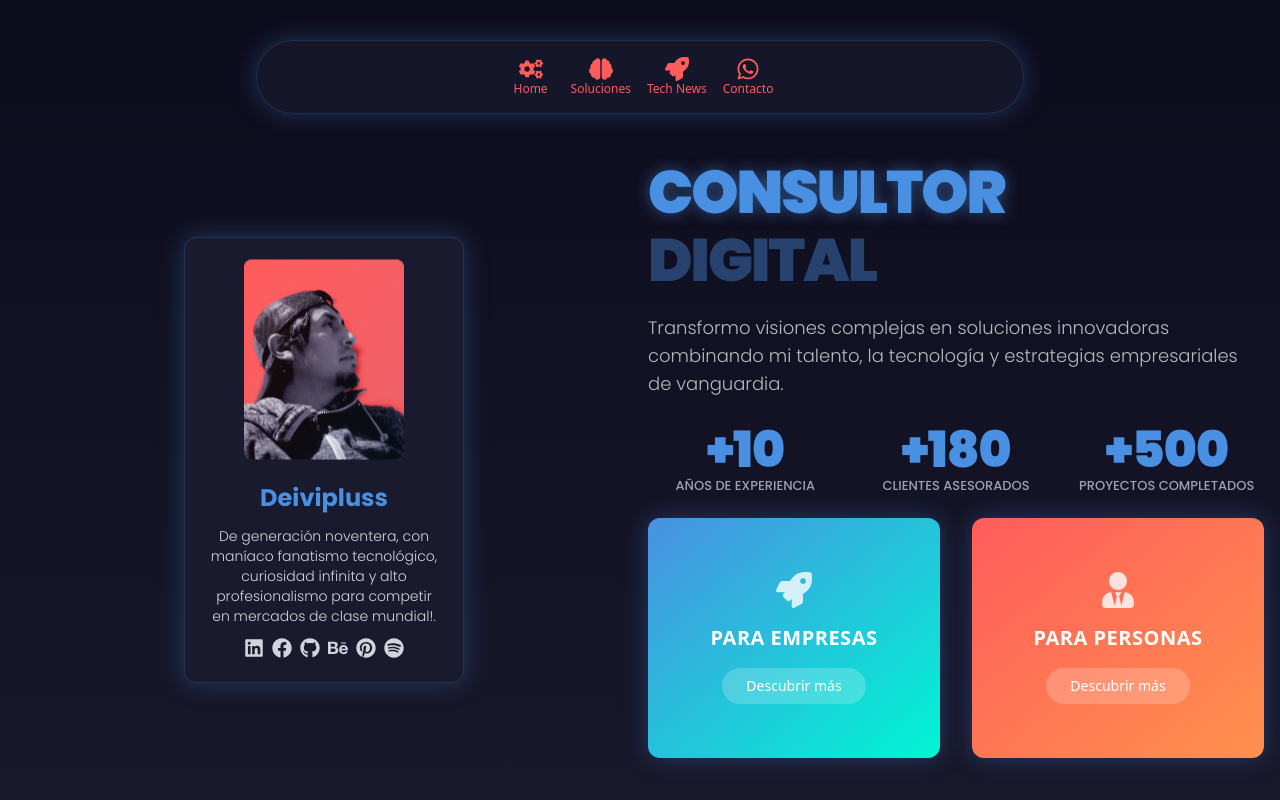
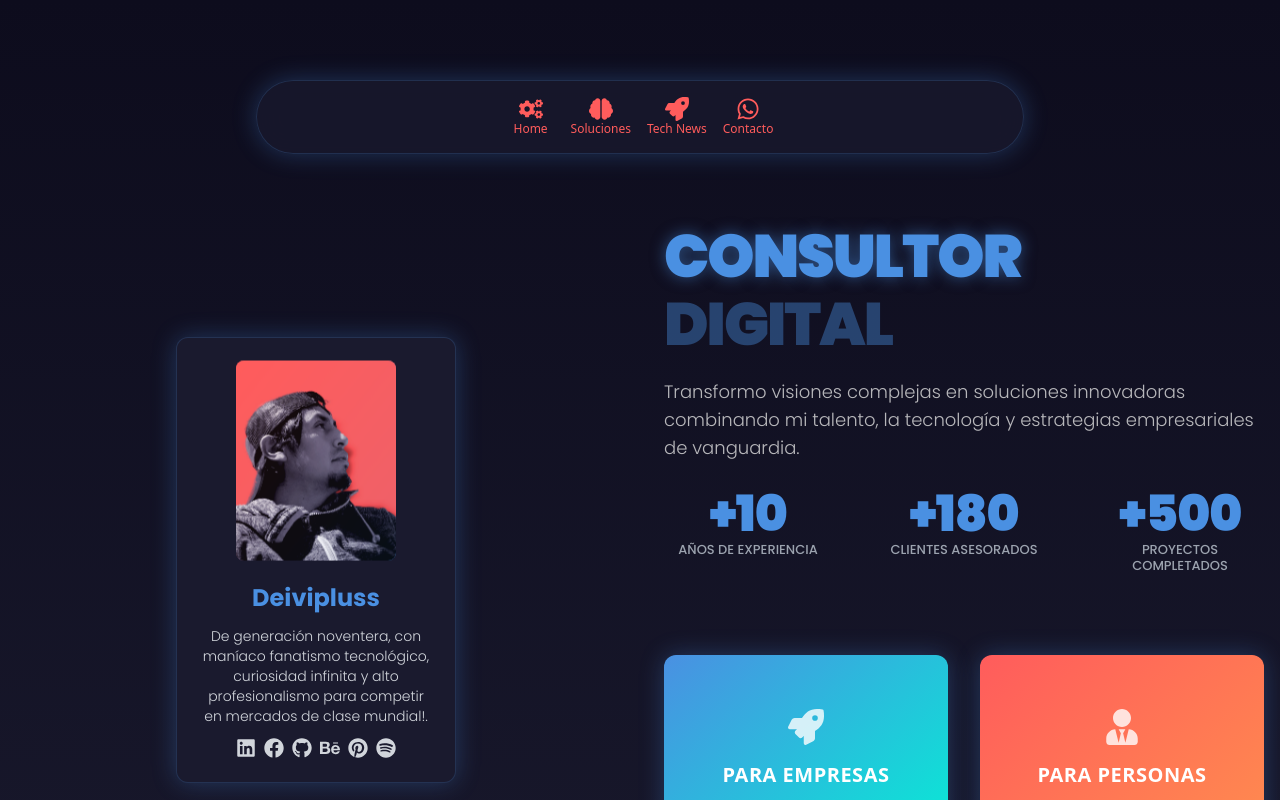
Before and after one commit to deivipluss/landing, a Next.js app: page / in a window 1280 px wide. Shown: the top 800 px of the page. Built offline with nearby package versions, Linux system fonts and the light colour scheme.

Commit message:
responsividadipadfix6

```diff
--- a/app/page.tsx
+++ b/app/page.tsx
@@ -112,7 +112,7 @@ const ProfessionalInfo: React.FC<{ className?: string }> = ({ className }) => (
     <p className="text-[#E1E1E1] opacity-80 text-sm sm:text-base md:text-lg text-center lg:text-left px-4 md:px-0 -mt-2 font-poppins font-light">
       Transformo visiones complejas en soluciones innovadoras combinando mi talento, la tecnología y estrategias empresariales de vanguardia.
     </p>
-    <div className="grid grid-cols-3 gap-4 sm:gap-6 md:gap-12 mt-6 sm:mt-8 px-4 md:px-0 w-full">
+    <div className="grid grid-cols-3 gap-4 sm:gap-6 md:gap-12 mt-6 sm:mt-8 mb-8 sm:mb-10 px-4 md:px-0 w-full">
       {[
         { value: "+10", label: "AÑOS DE\nEXPERIENCIA" },
         { value: "+180", label: "CLIENTES\nASESORADOS" },
@@ -197,8 +197,8 @@ const App: React.FC = () => {
 
   return (
     <div className="min-h-screen bg-[#0D0C1D] bg-gradient-to-b from-[#0D0C1D] to-[#1A1A2E] flex flex-col overflow-hidden relative">
-      <div className="container mx-auto px-4 flex flex-col items-center min-h-screen">
-        <header className="flex justify-center py-3 sm:py-4 mt-3 sm:mt-4 lg:mt-6 mb-3 sm:mb-4 lg:mb-6 space-x-3 sm:space-x-4 bg-[#1A1A2E]/80 backdrop-blur-lg shadow-glow rounded-full w-full max-w-3xl mx-auto border border-[#4A90E2]/20">
+      <div className="container mx-auto px-4 pt-16 sm:pt-20 md:pt-24 lg:pt-32 flex flex-col items-center min-h-screen">
+        <header className="flex justify-center py-3 sm:py-4 mt-6 sm:mt-8 md:mt-10 lg:mt-12 mb-6 sm:mb-8 md:mb-10 lg:mb-12 space-x-3 sm:space-x-4 bg-[#1A1A2E]/80 backdrop-blur-lg shadow-glow rounded-full w-full max-w-3xl mx-auto border border-[#4A90E2]/20">
           {navItems.map((item) => (
             <div
               key={item.href}
@@ -224,14 +224,14 @@ const App: React.FC = () => {
             <div className="flex justify-center lg:justify-end items-center">
               <ProfileCard />
             </div>
-            <div className="space-y-6 sm:space-y-8 lg:space-y-6 flex flex-col items-center lg:items-start">
-              <ProfessionalInfo className="mt-8 lg:mt-0" />
+            <div className="space-y-6 sm:space-y-8 lg:space-y-10 flex flex-col items-center lg:items-start">
+              <ProfessionalInfo className="mt-6 sm:mt-8 lg:mt-0" />
               <motion.div
                 id="solutions"
                 initial={{ opacity: 0, y: 50 }}
                 animate={{ opacity: 1, y: 0 }}
                 transition={{ duration: 0.7 }}
-                className="w-full mt-6 sm:mt-8 highlight"
+                className="w-full mt-8 sm:mt-10 highlight"
               >
                 <div className="flex flex-col sm:flex-row gap-4 sm:gap-6 md:gap-8">
                   <Link href="/empresas" className="w-full sm:w-1/2">
@@ -344,13 +344,20 @@ const App: React.FC = () => {
         @media (orientation: landscape) {
           .container {
             min-height: auto;
-            padding-top: 1rem;
+            padding-top: 2rem;
             padding-bottom: 1rem;
           }
 
           header {
-            margin-top: 0.5rem;
-            margin-bottom: 0.5rem;
+            margin-top: 1rem;
+            margin-bottom: 1rem;
+          }
+        }
+
+        @media (max-width: 640px) {
+          .container {
+            padding-top: 1.5rem;
+            padding-bottom: 1rem;
           }
 
           main {
@@ -359,28 +366,7 @@ const App: React.FC = () => {
           }
 
           .grid {
-            gap: 1rem;
-          }
-        }
-
-        @media (max-width: 640px) {
-          .container {
-            padding-top: 0.5rem;
-            padding-bottom: 0.5rem;
-          }
-
-          header {
-            padding-top: 0.25rem;
-            padding-bottom: 0.25rem;
-          }
-
-          main {
-            padding-top: 0.5rem;
-            padding-bottom: 0.5rem;
-          }
-
-          .grid {
-            gap: 0.5rem;
+            gap: 1.5rem;
           }
         }
 
```
